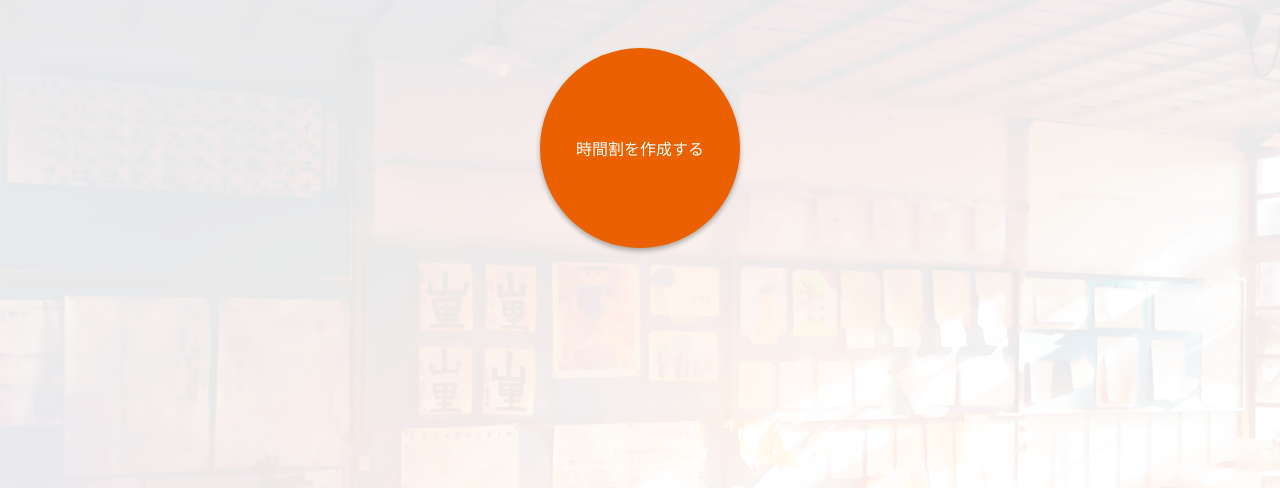
After one commit to CanonMukai/timetable, a Django app: page / in a window 1280 px wide. The commit adds this page. Shown: the top 488 px of the page. Run offline with Django 3.2, Linux system fonts and the light colour scheme; some libraries are stand-ins or nearby versions.

Commit message:
Create / page

```diff
--- a/config/settings.py
+++ b/config/settings.py
@@ -119,3 +119,4 @@ USE_TZ = True
 # https://docs.djangoproject.com/en/2.2/howto/static-files/
 
 STATIC_URL = '/static/'
+STATICFILES_DIRS = [os.path.join(BASE_DIR, 'static')]
--- a/make/urls.py
+++ b/make/urls.py
@@ -4,6 +4,7 @@ from . import views
 app_name = 'make'
 
 urlpatterns = [
+    path('', views.top, name='top'),
     path('make/', views.make, name='make'),
     path('make/constraint/', views.constraint, name='constraint'),
     path('make/success', views.success, name='success')
--- a/make/views.py
+++ b/make/views.py
@@ -8,6 +8,9 @@ from .models import Make, TimeTable
 from .functions import *
 import json
 import ast
+
+def top(request):
+    return render(request, 'make/top.html')
 
 def make(request):
     # ファイルアップロード
--- a/templates/base.html
+++ b/templates/base.html
@@ -15,12 +15,12 @@
         <nav class="navbar navbar-expand-lg navbar-dark bg-dark">
             <div class="container">
                 <div class="collapse navbar-collapse" id="navbarToggle">
-                    <a class="nav-item nav-link" href="">トップ</a>
+                    <a class="nav-item nav-link" href="{% url 'make:top' %}">トップ</a>
                 </div>
                 <div class="navbar-nav">
                     <a class="nav-item nav-link" href="{% url 'make:make' %}">時間割作成</a>
-                    <a class="nav-item nav-link" href="">操作の説明</a>
-                    <a class="nav-item nav-link" href="">Q&A</a>
+                    <a class="nav-item nav-link" href="{% url 'make:top' %}">操作の説明</a>
+                    <a class="nav-item nav-link" href="{% url 'make:top' %}">Q&A</a>
                 </div>
             </div>
         </nav>
--- /dev/null
+++ b/templates/make/top.html
@@ -0,0 +1,56 @@
+{% load static %}
+<!DOCTYPE html>
+<html lang="ja">
+
+<head>
+    <meta charset="UTF-8">
+    <meta name="viewport" content="width=device-width, initial-scale=1.0">
+    <title>じかんわり</title>
+    <link rel="stylesheet" href="https://stackpath.bootstrapcdn.com/bootstrap/4.5.0/css/bootstrap.min.css"
+        integrity="sha384-9aIt2nRpC12Uk9gS9baDl411NQApFmC26EwAOH8WgZl5MYYxFfc+NcPb1dKGj7Sk" crossorigin="anonymous">
+</head>
+
+<body>
+    <a href="{% url 'make:make' %}" class="btn btn--orange btn--circle btn--circle-a btn--shadow mt-5">時間割を作成する</a>
+</body>
+
+<style>
+    body {
+        background-image: url("{% static 'images/room2.png' %}");
+        background-color: rgba(255, 255, 255, 0.9);
+        background-blend-mode: lighten;
+        display: flex;
+        text-align: center;
+    }
+
+    a {
+        width: auto;
+        margin-right: auto;
+        margin-left: auto;
+    }
+
+    a.btn--orange {
+        color: #fff;
+        background-color: #eb6100;
+    }
+
+    a.btn--orange:hover {
+        color: #fff;
+        background: #f56500;
+    }
+
+    a.btn--shadow {
+        -webkit-box-shadow: 0 3px 5px rgba(0, 0, 0, 0.3);
+        box-shadow: 0 3px 5px rgba(0, 0, 0, 0.3);
+    }
+
+    a.btn--circle {
+        border-radius: 50%;
+        line-height: 200px;
+        width: 200px;
+        height: 200px;
+        padding: 0;
+    }
+</style>
+
+</html>
```
Also changed, not shown: static/images/room1.jpg (added), static/images/room2.png (added).
